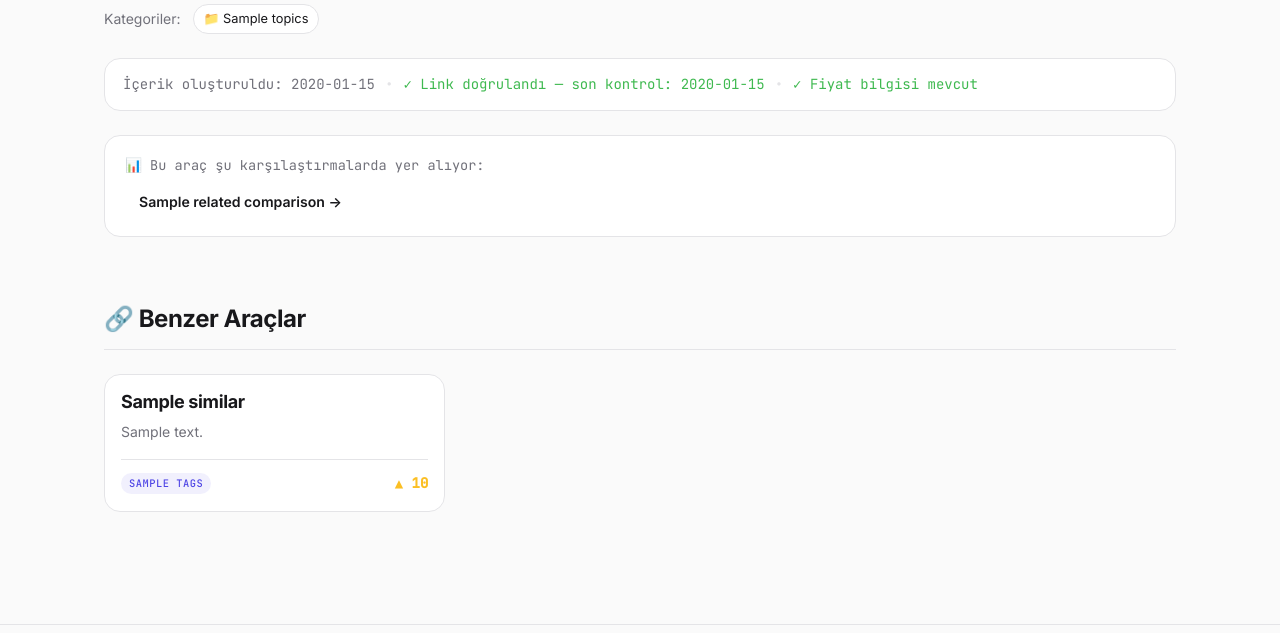
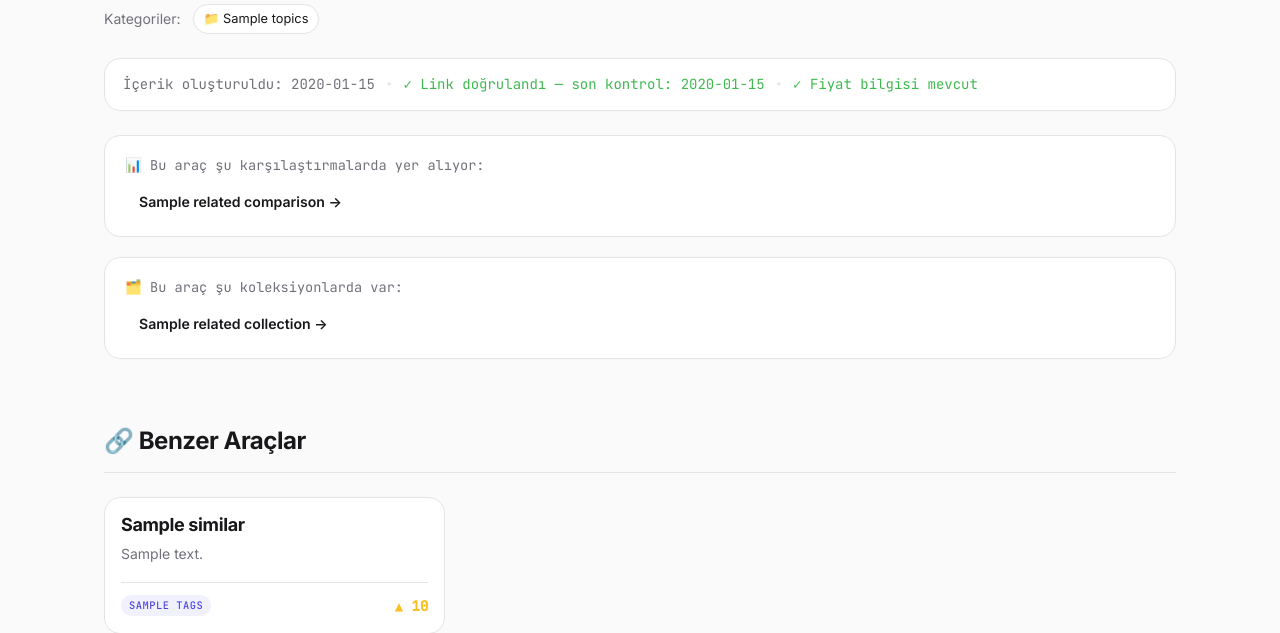
Before and after one commit to serefzeybekseref-byte/toolgundem, a Flask app: template templates/detail.html in a window 1280 px wide. Shown: the part 963-1596 px from the top of the page. Run offline with Flask 3, Linux system fonts and the light colour scheme; the template is opened without the code that fills it: most values are stand-ins (such as "Sample title", 1, 10 or a date in 2020); grey boxes marked "Sample" are stand-in pictures.

Commit message:
ic linkleme: urun sayfasina koleksiyon linki eklendi, dil kurali duzeltmesi (Eksiler -> Dikkat Edilmesi Gerekenler)

```diff
--- a/app.py
+++ b/app.py
@@ -9,7 +9,7 @@ from db import (
     get_trending_products, get_recent_products,
     get_products_by_topic, search_products,
     get_all_topics, get_similar_products,
-    get_products_paginated, get_comparisons_for_product,
+    get_products_paginated, get_comparisons_for_product, get_collections_for_product,
 )
 from rules_engine import derive_use_cases_and_personas
 
@@ -121,10 +121,12 @@ def detail(slug):
         abort(404)
     similar = get_similar_products(product["id"], limit=4)
     related_comparisons = get_comparisons_for_product(product.get("normalized_name"))
+    related_collections = get_collections_for_product(product.get("id"))
     tags = derive_use_cases_and_personas(product.get("topics", ""), product.get("tags", ""))
     return render_template(
         "detail.html", product=product, similar=similar,
         related_comparisons=related_comparisons,
+        related_collections=related_collections,
         use_cases=tags["use_cases"], personas=tags["personas"],
     )
 
--- a/templates/comparison_detail.html
+++ b/templates/comparison_detail.html
@@ -78,7 +78,7 @@
           {% endif %}
           {% if item.cons %}
           <div class="cons">
-            <div class="cons-title">❌ Eksiler</div>
+            <div class="cons-title">⚠️ Dikkat Edilmesi Gerekenler</div>
             <ul>
               {% for c in item.cons %}<li>{{ c }}</li>{% endfor %}
             </ul>
--- a/templates/detail.html
+++ b/templates/detail.html
@@ -142,6 +142,17 @@
   </div>
   {% endif %}
 
+  {% if related_collections %}
+  <div class="detail-collections-link" style="margin: 20px 0; padding: 16px 20px; background: var(--surface); border: 1px solid var(--border); border-radius: var(--radius-lg);">
+    <span class="mono" style="font-size:0.85rem; color: var(--text-secondary);">🗂️ Bu araç şu koleksiyonlarda var:</span>
+    <div style="display:flex; flex-wrap:wrap; gap:10px; margin-top:8px;">
+      {% for c in related_collections %}
+      <a href="{{ url_for('collection_detail', slug=c.slug) }}" class="btn" style="padding:6px 14px; font-size:0.88rem;">{{ c.title }} →</a>
+      {% endfor %}
+    </div>
+  </div>
+  {% endif %}
+
   {% if similar %}
   <section class="section similar-section">
     <div class="section-header">
```
Also changed, not shown: db.py (+15 -0 lines).
